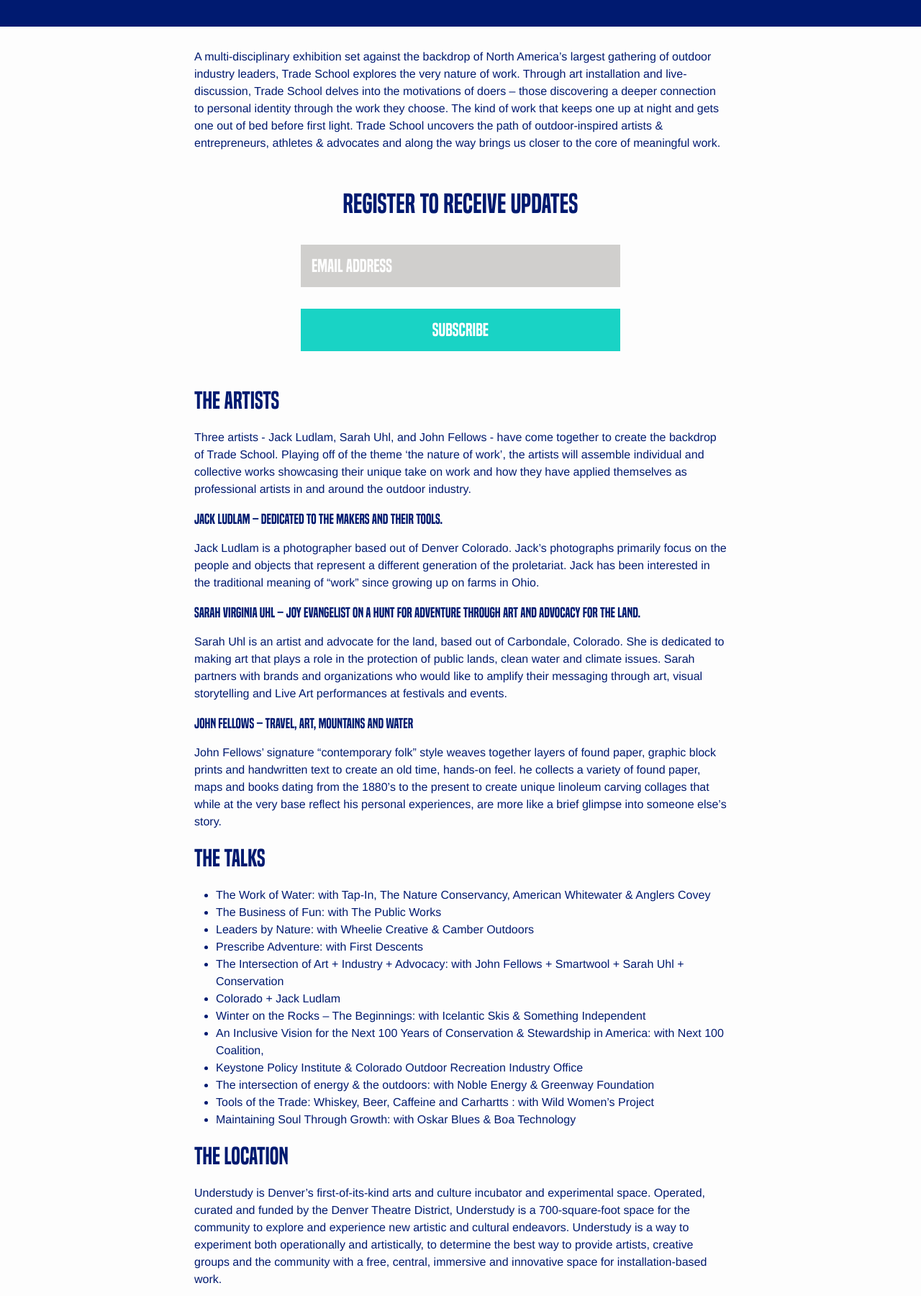
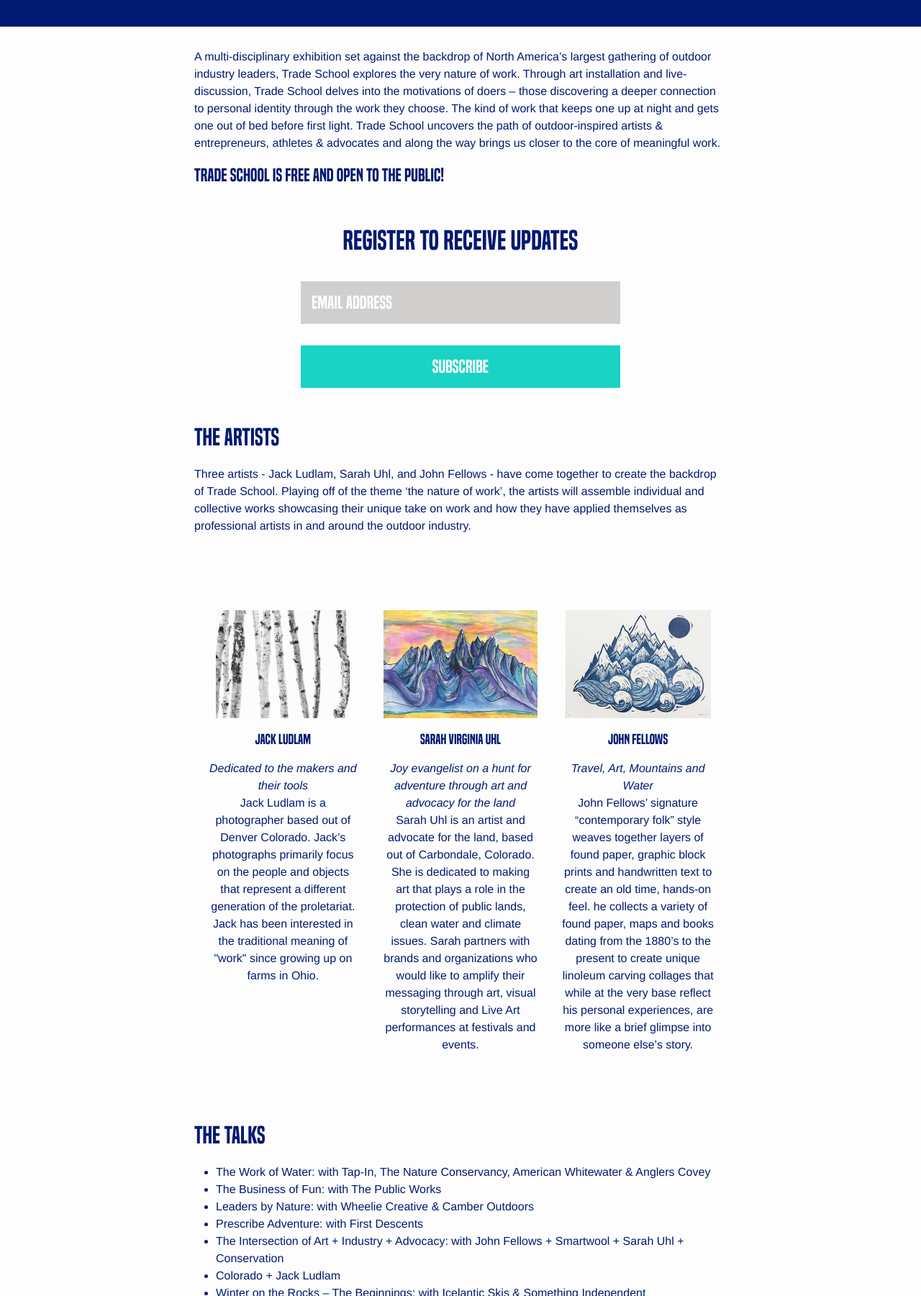
Before and after one commit to somethingindependent/tradeschool, a Jekyll site: the page built from index.md, in a window 1280 px wide, cut to the strip 328-2129 px from the top of the page. Shown: the whole strip at 72% size. Built offline with Jekyll 4.4.1, drawn with Linux system fonts in a browser that asks for light colours.

Commit message:
Add/style artist profiles

```diff
--- /dev/null
+++ b/_includes/artists.html
@@ -0,0 +1,32 @@
+<h1><a name="artists">The Artists</a></h1>
+
+Three artists - Jack Ludlam, Sarah Uhl, and John Fellows - have come together to create the backdrop of Trade School. Playing off of the theme ‘the nature of work’, the artists will assemble individual and collective works showcasing their unique take on work and how they have applied themselves as professional artists in and around the outdoor industry.
+
+<div class="artists-container">
+  <a class="artist-cell" href="http://www.jackludlam.com/">
+    <img class="artist-photo" src="/assets/ludlam_trees.jpg" />
+    <h3>Jack Ludlam</h3>
+    <em>Dedicated to the makers and their tools</em>
+    <div class="artist-description">
+      Jack Ludlam is a photographer based out of Denver Colorado. Jack’s photographs primarily focus on the people and objects that represent a different generation of the proletariat. Jack has been interested in the traditional meaning of "work" since growing up on farms in Ohio.
+    </div>
+  </a>
+
+  <a class="artist-cell" href="http://sarahuhl.com/">
+    <img class="artist-photo" src="/assets/uhl_mountains.jpg" />
+    <h3>Sarah Virginia Uhl</h3>
+    <em>Joy evangelist on a hunt for adventure through art and advocacy for the land</em>
+    <div class="artist-description">
+      Sarah Uhl is an artist and advocate for the land, based out of Carbondale, Colorado. She is dedicated to making art that plays a role in the protection of public lands, clean water and climate issues. Sarah partners with brands and organizations who would like to amplify their messaging through art, visual storytelling and Live Art performances at festivals and events.
+    </div>
+  </a>
+
+  <a class="artist-cell" href="http://johnfellowsart.com/">
+    <img class="artist-photo" src="/assets/fellows_mountains.jpg" />
+    <h3>John Fellows</h3>
+    <em>Travel, Art, Mountains and Water</em>
+    <div class="artist-description">
+      John Fellows’ signature “contemporary folk” style weaves together layers of found paper, graphic block prints and handwritten text to create an old time, hands-on feel. he collects a variety of found paper, maps and books dating from the 1880’s to the present to create unique linoleum carving collages that while at the very base reflect his personal experiences, are more like a brief glimpse into someone else’s story.
+    </div>
+  </a>
+</div>
--- a/_sass/minima/_layout.scss
+++ b/_sass/minima/_layout.scss
@@ -108,6 +108,48 @@
   -webkit-appearance: none;
   border: none;
   width: 100%;
+}
+
+/**
+ * Artist profiles
+ */
+
+.artists-container {
+  padding: $spacing-unit 0;
+  margin: auto;
+  text-align: center;
+  width: 100%;
+  display: flex;
+  flex-flow: row wrap;
+  align-items: flex-start;
+
+  @include media-query($on-palm) {
+    margin: auto 0;
+    width: 100%;
+  }
+}
+
+
+.artist-cell {
+  padding: $spacing-unit 0;
+  margin: $spacing-unit auto;
+  text-align: center;
+  width: calc(33% - #{$spacing-unit});
+  width: -webkit-calc(33% - #{$spacing-unit});
+
+  @include media-query($on-palm) {
+    margin: $spacing-unit 0;
+    width: 100%;
+  }
+
+  &:hover {
+    text-decoration: none;
+  }
+}
+
+.artist-photo {
+  height: 150px;
+  margin-bottom: 15px;
 }
 
 /**
--- a/index.md
+++ b/index.md
@@ -5,20 +5,12 @@
 A multi-disciplinary exhibition set against the backdrop of [North America’s
 largest gathering of outdoor industry leaders](https://www.outdoorretailer.com), Trade School explores the very nature of work. Through art installation and live-discussion, Trade School delves into the motivations of doers – those discovering a deeper connection to personal identity through the work they choose. The kind of work that keeps one up at night and gets one out of bed before first light. Trade School uncovers the path of outdoor-inspired artists & entrepreneurs, athletes & advocates and along the way brings us closer to the core of meaningful work.
 
+## Trade School is free and open to the public!
+
 {% include mailchimp.html %}
 
-# The Artists
+{% include artists.html %}
 
-Three artists - Jack Ludlam, Sarah Uhl, and John Fellows - have come together to create the backdrop of Trade School. Playing off of the theme ‘the nature of work’, the artists will assemble individual and collective works showcasing their unique take on work and how they have applied themselves as professional artists in and around the outdoor industry.
-
-### [Jack Ludlam – Dedicated to the makers and their tools.](http://www.jackludlam.com/)
-Jack Ludlam is a photographer based out of Denver Colorado. Jack’s photographs primarily focus on the people and objects that represent a different generation of the proletariat. Jack has been interested in the traditional meaning of "work" since growing up on farms in Ohio.
-
-### [Sarah Virginia Uhl – Joy evangelist on a hunt for adventure through art and advocacy for the land.](http://sarahuhl.com/)
-Sarah Uhl is an artist and advocate for the land, based out of Carbondale, Colorado. She is dedicated to making art that plays a role in the protection of public lands, clean water and climate issues. Sarah partners with brands and organizations who would like to amplify their messaging through art, visual storytelling and Live Art performances at festivals and events.
-
-### [John Fellows – Travel, Art, Mountains and Water](http://johnfellowsart.com)
-John Fellows’ signature “contemporary folk” style weaves together layers of found paper, graphic block prints and handwritten text to create an old time, hands-on feel. he collects a variety of found paper, maps and books dating from the 1880’s to the present to create unique linoleum carving collages that while at the very base reflect his personal experiences, are more like a brief glimpse into someone else’s story.
 
 # The Talks
 - The Work of Water: with Tap-In, The Nature Conservancy, American Whitewater & Anglers Covey
```
Also changed, not shown: assets/fellows_mountains.jpg (added), assets/ludlam_trees.jpg (added), assets/uhl_mountains.jpg (added).
